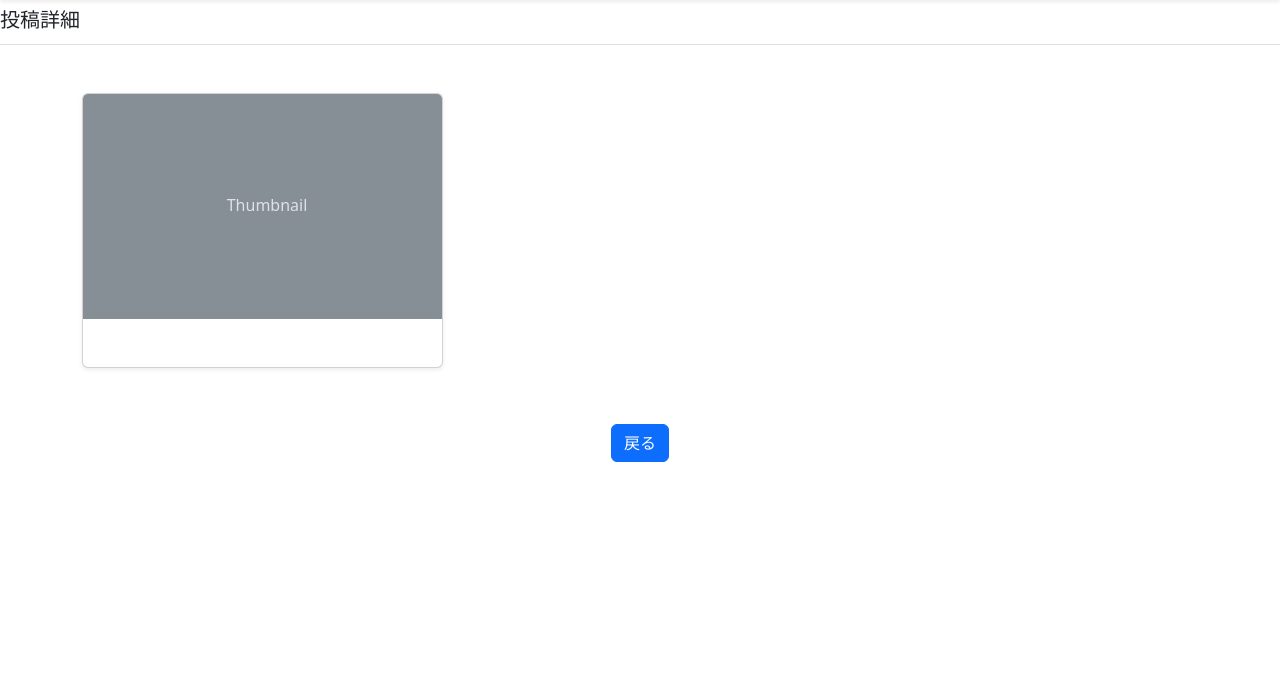
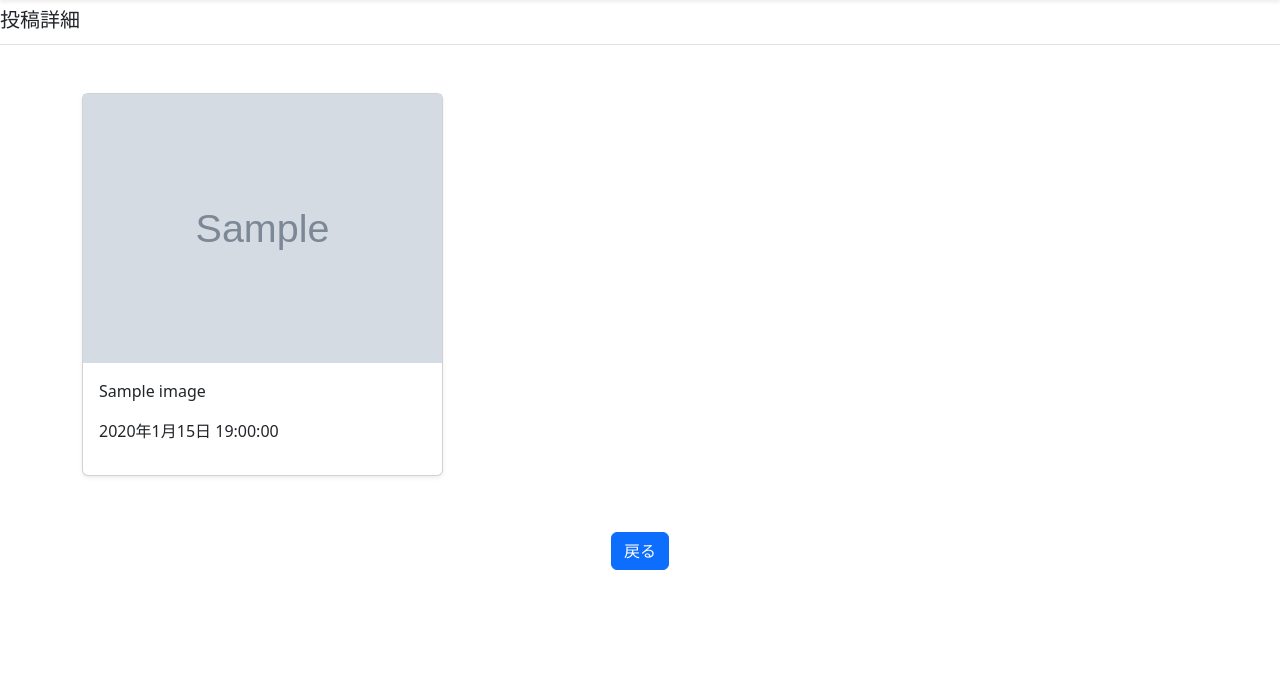
Before and after one commit to DECQuando/Synq, a Django app: page /synqapp/detail/1 in a window 1280 px wide. Shown: the part 56-739 px from the top of the page. Run offline with Django 4.2, Linux system fonts and the light colour scheme; tables that the repository leaves empty hold one stand-in row (values such as "Sample post"); grey boxes marked "Sample" are stand-in pictures; some libraries are stand-ins or nearby versions.

Commit message:
[update] 詳細画面でも画像を表示 image_detail.htmlを変更

```diff
--- a/templates/synqapp/image_detail.html
+++ b/templates/synqapp/image_detail.html
@@ -11,8 +11,8 @@
                 <div class="col">
                     <div class="card-group">
                         <div class="card shadow-sm">
-                            {% if image.image %}
-                                <img src="{{ image.image.url }}" alt="{{ image.name }}の写真">
+                            {% if image_context.image %}
+                                <img src="{{ image_context.image.url }}" alt="{{ image_context.name }}の写真">
                             {% else %}
                                 <svg class="bd-placeholder-img card-img-top" width="100%" height="225"
                                      xmlns="http://www.w3.org/2000/svg" preserveAspectRatio="xMidYMid slice"
@@ -24,8 +24,8 @@
                                 {#                  <img src="/media/sample.jpg" alt="sample画像">#}
                             {% endif %}
                             <div class="card-body">
-                                <p class="card-text">{{ image.name }}</p>
-                                <p>{{ image.created_at|date:"Y年n月j日 H:i:s" }}</p>
+                                <p class="card-text">{{ image_context.name }}</p>
+                                <p>{{ image_context.created_at|date:"Y年n月j日 H:i:s" }}</p>
                             </div>
                         </div>
                     </div>
```
